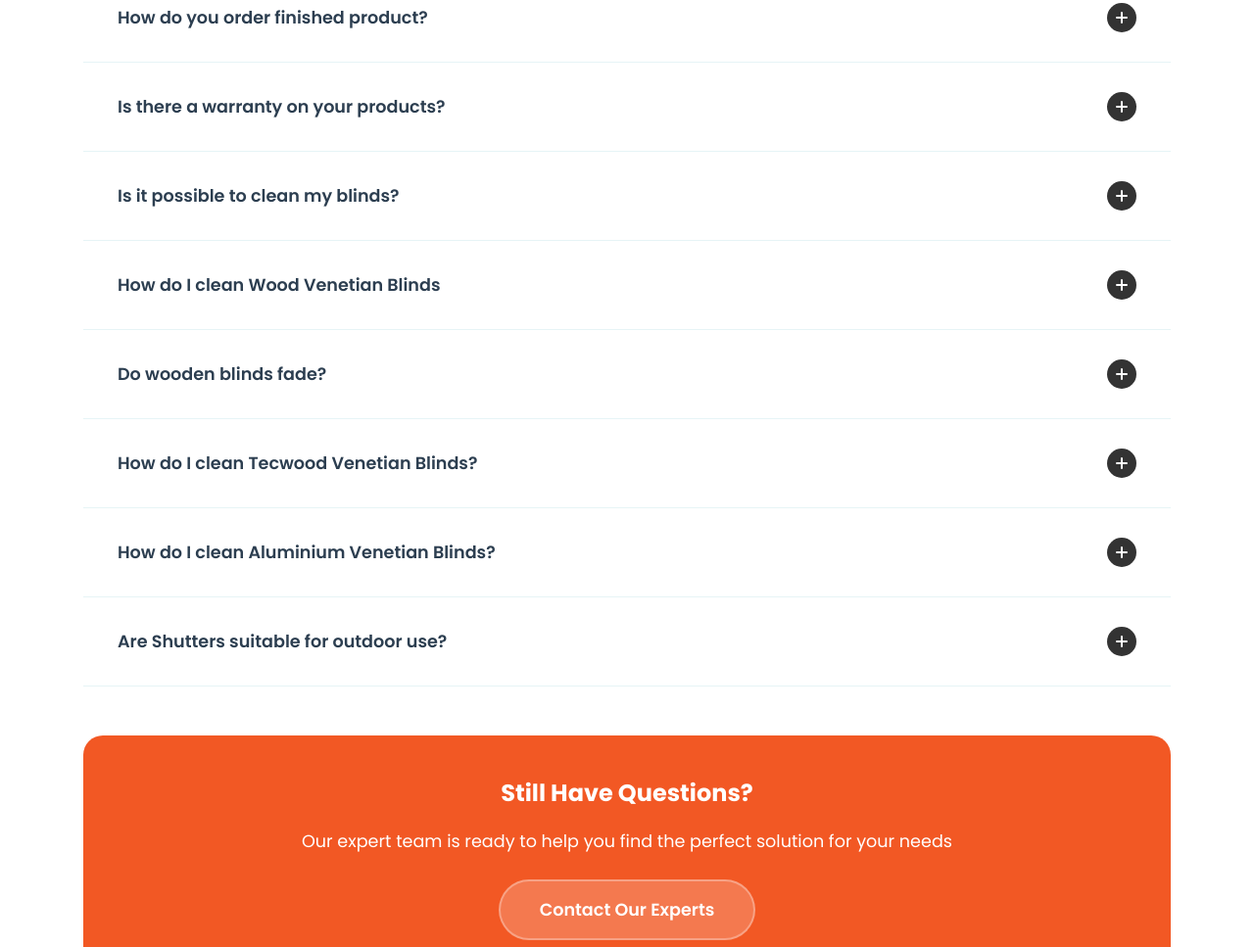
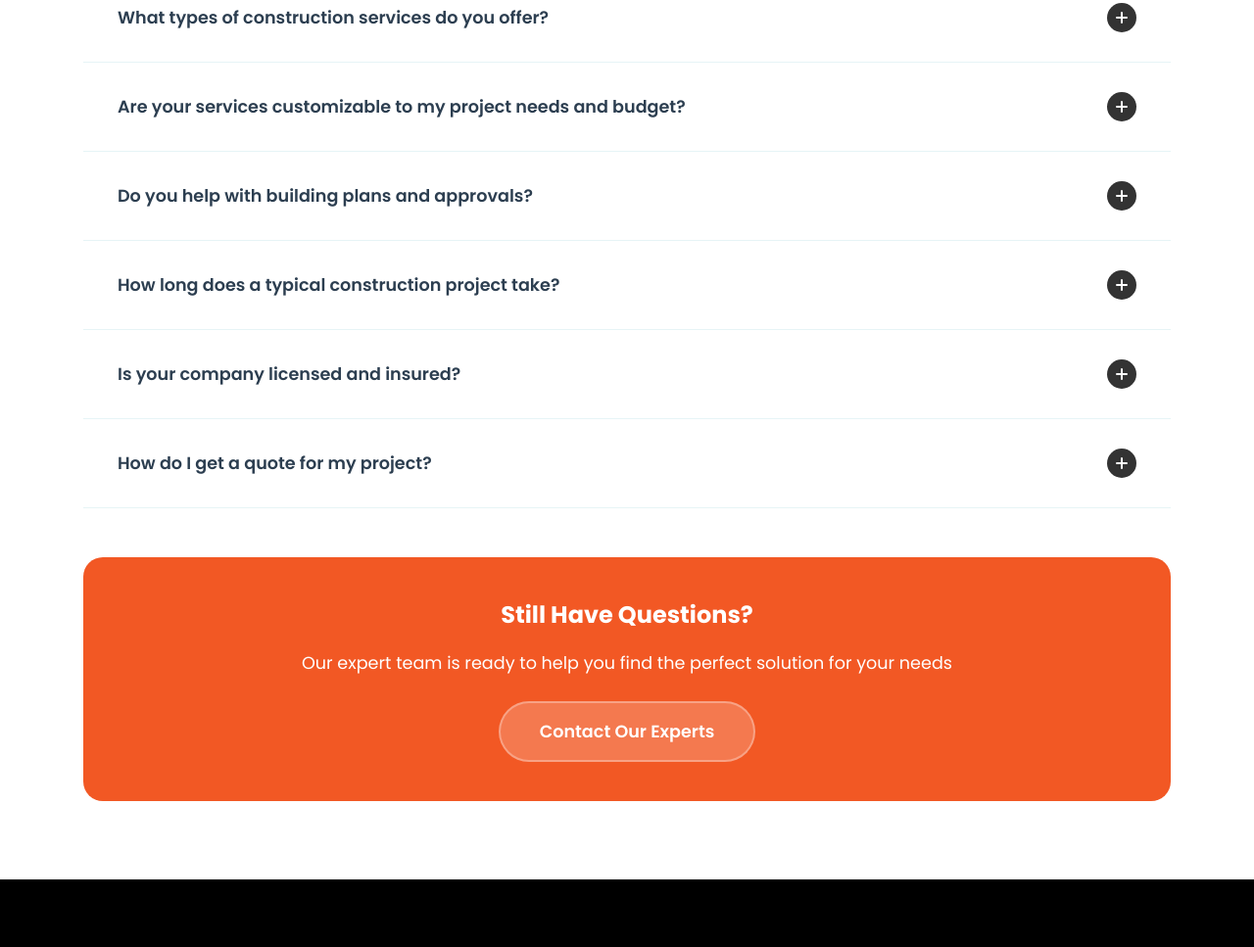
Before and after one commit to Jessekay0629/Euler-civil, a website: page public/faq.html in a window 1280 px wide. Shown: the part 655-1622 px from the top of the page at 98% size. Drawn offline with nearby package versions, Linux system fonts and the light colour scheme; a script that the page names is missing.

Commit message:
FAQ update

```diff
--- a/public/faq.html
+++ b/public/faq.html
@@ -100,119 +100,75 @@
         <div class="faq-container">
             <div class="faq-item" data-category="products">
                 <div class="faq-question">
-                    <span class="question-text">How do you order finished product?</span>
+                    <span class="question-text">What types of construction services do you offer?</span>
                     <div class="toggle-icon"></div>
                 </div>
                 <div class="faq-answer">
                     <div class="faq-answer-content">
-                        We work on finished sizes. We do NOT make deductions. Our tolerance is 3mm in width and height. All dimensions are in mm.
+                        We offer a wide range of services including residential, commercial, and industrial construction. This covers new builds, renovations, extensions, and general contracting. Whether you're planning a home, office, or large-scale facility, we can help bring your vision to life.
                     </div>
                 </div>
             </div>
 
             <div class="faq-item" data-category="installation">
                 <div class="faq-question">
-                    <span class="question-text">Is there a warranty on your products?</span>
+                    <span class="question-text">Are your services customizable to my project needs and budget?</span>
                     <div class="toggle-icon"></div>
                 </div>
                 <div class="faq-answer">
                     <div class="faq-answer-content">
-                        Yes, absolutely there is. Please see our <a href="#">WARRANTY</a> page for full details, but below is a quick reference list.
+                        Yes. Every project we handle is tailored to the client’s unique needs, budget, and timeline. We begin with a detailed consultation to understand your goals, and then propose a customized plan that aligns with your expectations.
                     </div>
                 </div>
             </div>
 
             <div class="faq-item" data-category="warranty">
                 <div class="faq-question">
-                    <span class="question-text">Is it possible to clean my blinds?</span>
+                    <span class="question-text">Do you help with building plans and approvals?</span>
                     <div class="toggle-icon"></div>
                 </div>
                 <div class="faq-answer">
                     <div class="faq-answer-content">
-                        Yes, it is possible to clean your blinds. We sell a specially formulated CLEANING SOLUTION and strongly recommend that this product be used to clean your blinds, should you choose to do it yourself. Please reference our <a href="/cleaning of blinds">CLEANING</a> page for more details.
+                        Absolutely. We assist with architectural drawings, structural plans, and navigating the local authority approval process. Our team ensures everything is up to code and legally compliant before construction begins.
                     </div>
                 </div>
             </div>
 
             <div class="faq-item" data-category="maintenance">
                 <div class="faq-question">
-                    <span class="question-text">How do I clean Wood Venetian Blinds</span>
+                    <span class="question-text">How long does a typical construction project take?</span>
                     <div class="toggle-icon"></div>
                 </div>
                 <div class="faq-answer">
                     <div class="faq-answer-content">
-                        As with any wood product, excess moisture can warp or discolour the wood, even though the wood is sealed. Use a clean soft dust cloth, feather duster, or vacuum brush to wipe off dust. Wood preservatives are often permitted to maintain wood's natural lustre.
-                    </div>
-                    <div class="faq-answer-content">
-                        To Dust: Tilt slats up, then down (but not so the blinds are full closed), then clean with the cloth or vacuum brush. Clean from side to side, following the direction of the slats. Do not wash!
+                        Project timelines vary based on size, complexity, and weather conditions. However, we always provide a realistic timeline during the planning phase and keep you updated throughout the entire process.
                     </div>
                 </div>
             </div>
 
             <div class="faq-item" data-category="products">
                 <div class="faq-question">
-                    <span class="question-text">Do wooden blinds fade?</span>
+                    <span class="question-text">Is your company licensed and insured?</span>
                     <div class="toggle-icon"></div>
                 </div>
                 <div class="faq-answer">
                     <div class="faq-answer-content">
-                        Yes, wood is a natural product and it does fade over a period of time. The fading is not alarming, is  generally uniform and is more pronounced on the side facing the sun more often. Please feel free to discuss this with your Franchisee.
+                        Yes, we are fully licensed and insured. We adhere strictly to all construction standards and safety regulations to ensure our clients and staff are protected throughout every project.
                     </div>
                 </div>
             </div>
 
             <div class="faq-item" data-category="installation">
                 <div class="faq-question">
-                    <span class="question-text">How do I clean Tecwood Venetian Blinds?</span>
+                    <span class="question-text">How do I get a quote for my project?</span>
                     <div class="toggle-icon"></div>
                 </div>
                 <div class="faq-answer">
                     <div class="faq-answer-content">
-                        Part of the beauty of Tecwood Blinds is its ease of cleaning. Use a clean soft dust cloth, feather duster, or vacuum cleaner brush to wipe off dust.
-                    </div>
-                    <div class="faq-answer-content">
-                        To Dust: Tilt slats up, then down (but not so the blinds are full closed), then clean with the cloth or vacuum brush. Clean from side to side, following the direction of the slats.
-                    </div>
-                    <div class="faq-answer-content">
-                        Spot Clean: Use a mild detergent with warm water on a slightly damp cloth then blot dry.
+                        You can request a free quote by contacting us directly via our website or WhatsApp. We'll schedule a consultation to discuss your project in detail, after which we’ll provide a no-obligation estimate.
                     </div>
                 </div>
             </div>
-
-            <div class="faq-item" data-category="maintenance">
-                <div class="faq-question">
-                    <span class="question-text">How do I clean Aluminium Venetian Blinds?</span>
-                    <div class="toggle-icon"></div>
-                </div>
-                <div class="faq-answer">
-                    <div class="faq-answer-content">
-                        Aluminium blinds are smooth and therefore quiet easy to clean. Use soft clean dust cloths, a vacuum cleaner brush, feather duster or other common, gentle cleaning aid for dusting.
-                    </div>
-                    <div class="faq-answer-content">
-                        To Dust: Tilt slats up, then down (but not so the blinds are full closed), then clean with the cloth or vacuum brush. Clean from side to side, following the direction of the slats.
-                    </div>
-                    <div class="faq-answer-content">
-                        To wash your blinds: Use a mild detergent, on a sponge or damp cloth dipped in warm water. In most cases, you may remove your blind and place them in a bathtub filled with mild soapy water. Rinse then wipe dry, or leave open to air dry.
-                    </div>
-                </div>
-            </div>
-
-            <div class="faq-item" data-category="warranty">
-                <div class="faq-question">
-                    <span class="question-text">Are Shutters suitable for outdoor use?</span>
-                    <div class="toggle-icon"></div>
-                </div>
-                <div class="faq-answer">
-                    <div class="faq-answer-content">
-                        Shutters in Timber are only suitable for indoor use. Shutters in Aluminium or Tecwood can be used externally.
-                    </div>
-                </div>
-            </div>
-
-            <div class="no-results">
-                <p>No questions found matching your search. Try different keywords or browse our categories above.</p>
-            </div>
-        </div>
 
         <div class="contact-banner">
             <h3>Still Have Questions?</h3>
```
